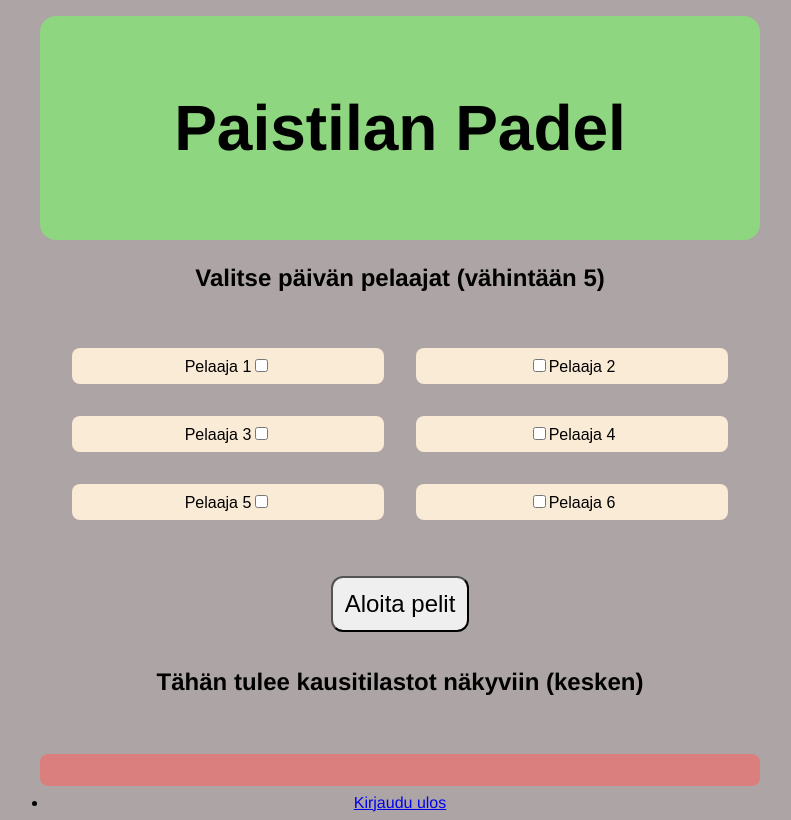
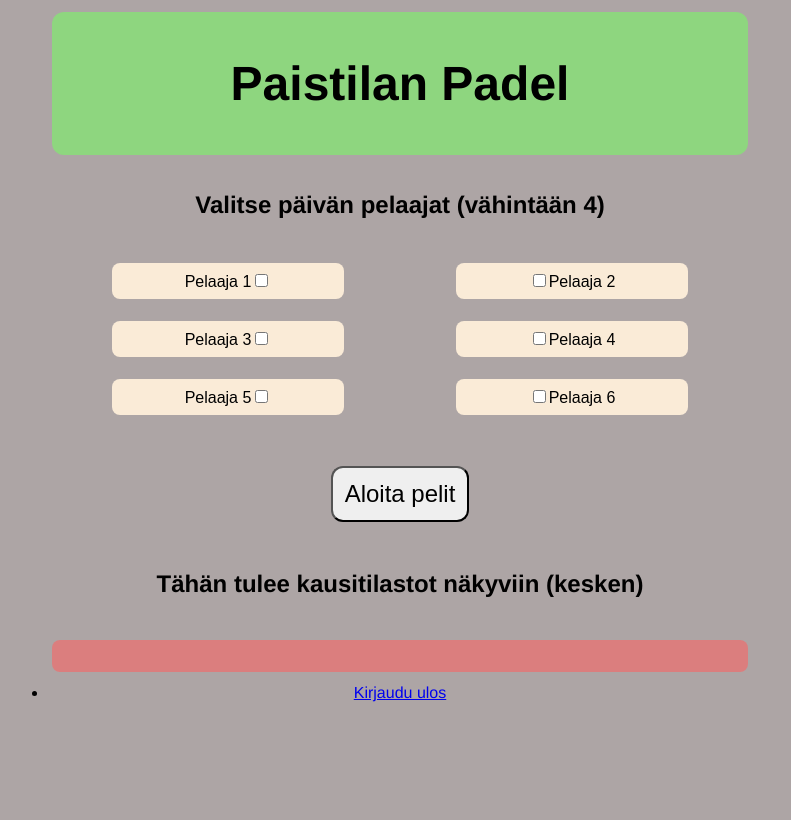
Before and after one commit to taHmeaa/Padelsovellus, a Flask app: template templates/index.html in a window 1280 px wide. Shown: the whole page, without its empty margins (240-1031 px from the left). After the commit the page ends 702 px from the top, so only its background shows below. Run offline with Flask 2, Linux system fonts and the light colour scheme; the template is opened without the code that fills it, so the values that code supplies are empty; the visitor is signed in with stand-in values (Sample User, id 1).

Commit message:
päivätulos sivu ja haavoittuvuuksien parannusta

```diff
--- a/schema.sql
+++ b/schema.sql
@@ -24,7 +24,7 @@ CREATE TABLE games (
     game_time TIMESTAMP
 );
 
-CREATE TABLE stats (
+CREATE TABLE daystats (
     id SERIAL PRIMARY KEY,
     player TEXT,
     score INTEGER,
--- a/static/style.css
+++ b/static/style.css
@@ -12,15 +12,15 @@ body {
     color: black;
     font-weight: bold;
     text-align: center;
-    padding: 1em 1em;
-    font-size: 2em;
+    padding: 0.5em;
+    font-size: 1.5em;
     border-radius: .5em;
-    margin-top: .5em;
+    margin: 12px;
 }
 
 h2 {
     text-align: center;
-    margin: 1em;
+    margin: 1.5em 1em .5em 1em;
     font-size: 1.5em;
     font-weight: bold;
 }
@@ -39,7 +39,7 @@ h2 {
 }
 .dayscores{
     background: rgba(86, 230, 163, 0.562);
-    margin-top: 1em;
+    margin: 12px;
     padding: 1em;
     border-radius: .5em;
     display: grid;
@@ -50,17 +50,17 @@ h2 {
 }
 .scoreboard {
     background: rgb(255, 96, 96, 0.562);
-    margin-top: 1em;
+    margin: 12px;
     padding: 1em;
     border-radius: .5em;
     display: grid;
     grid-template-columns: repeat(2, 1fr);
     font-family: 'Quicksand', sans-serif;
-
 }
 
+
 .score {
-    padding: 1em;
+    padding: unset;
     text-align: center;
 }
 
@@ -69,8 +69,9 @@ h2 {
     text-align: center;
     background-color: bisque;
     border-radius: .5em;
-    margin: 1em;
+    margin: 1em 3em 1em 3em;
     padding: 1em;
+    font-size: 0.8em;
 }
 .scorebutton{
     margin: .5em;
@@ -116,8 +117,8 @@ form #gamestart{
     border-radius: .5em;
     text-align: center;
     background: antiquewhite;
-    padding: .5em;
-    margin: 1em;
+    padding: 0.5em;
+    margin: 0.7em 3.5em;
 }
 
 
--- a/templates/games.html
+++ b/templates/games.html
@@ -8,8 +8,8 @@
         <h1>Paistilan Padel</h1>
     </div>
     <div class="dayscores">
-        <div>Pelaaja</div>
-        <div>Tulos</div>
+        <div>Joukkue 1</div>
+        <div>Joukkue 2</div>
     </div>
     <form action="/stats" method="POST">
 {% for P in playerchart %}
--- a/templates/index.html
+++ b/templates/index.html
@@ -10,32 +10,33 @@
 
 {% if session.user_id %}
 
-<div><h2>Valitse päivän pelaajat (vähintään 5)</h2></div>
+<div><h2>Valitse päivän pelaajat (vähintään 4)</h2></div>
 
-<form action="/games" method="POST" onsubmit="return check()">
+<form action="/games" method="POST" onsubmit="check(this)">
     <div class="playerboard">
-        <div class="playerbox">Pelaaja 1<input type="checkbox" name="player" value="Pelaaja1">         </div>
-        <div class="playerbox">         <input type="checkbox" name="player" value="Pelaaja2">Pelaaja 2</div>
-        <div class="playerbox">Pelaaja 3<input type="checkbox" name="player" value="Pelaaja3">         </div>
-        <div class="playerbox">         <input type="checkbox" name="player" value="Pelaaja4">Pelaaja 4</div>
-        <div class="playerbox">Pelaaja 5<input type="checkbox" name="player" value="Pelaaja5">         </div>
-        <div class="playerbox">         <input type="checkbox" name="player" value="Pelaaja6">Pelaaja 6</div>
+        <label class="playerbox">Pelaaja 1<input type="checkbox" id="player" name="player" value="Pelaaja1">         </label>
+        <label class="playerbox">         <input type="checkbox" id="player" name="player" value="Pelaaja2">Pelaaja 2</label>
+        <label class="playerbox">Pelaaja 3<input type="checkbox" id="player" name="player" value="Pelaaja3">         </label>
+        <label class="playerbox">         <input type="checkbox" id="player" name="player" value="Pelaaja4">Pelaaja 4</label>
+        <label class="playerbox">Pelaaja 5<input type="checkbox" id="player" name="player" value="Pelaaja5">         </label>
+        <label class="playerbox">         <input type="checkbox" id="player" name="player" value="Pelaaja6">Pelaaja 6</label>
     </div>
     <div class="scorebutton">
-        <input id= "gamestart" type="submit" value="Aloita pelit" >
+        <input id= "gamestart" type="submit" value="Aloita pelit">
     </div>
+
 </form>
 <script>
-    function check() {
+    function check(form) {
     var checked = 0;
-        var player = form.getElementById("player");
+    var player = document.getElementsByTagName("player");
     var chks = player.getElementsByTagName("input");
     for (var i = 0; i < chks.length; i++) {
         if (chks[i].checked) {
             checked++;
         }
     }
-        if (checked > 5) {
+    if (checked > 3) {
         return true;
     }
     else {
@@ -46,6 +47,7 @@
 </script>
 <div><h2>Tähän tulee kausitilastot näkyviin (kesken)</h2></div>
 <br>
+
 <div class="scoreboard">{{ podium }}</div>
 <nav>
     <ul>
@@ -55,12 +57,13 @@
     </ul>
 </nav>
 {% else %}
+<p>{{ message }}</p><br>
 <div class="login">
     <form action="/login" method="post">
         <label for="username">Tunnus:</label>
-        <input type="text" name="username">
+        <input type="text" id = "username" name="username" placeholder="Syötä tunnus" required>
         <label for="password">Salasana:</label>
-        <input type="password" name="password">
+        <input type="password" name="password" placeholder="Syötä salasana" required>
         <input id=button type="submit" value="Kirjaudu">
     </form>
 </div>
--- a/templates/register.html
+++ b/templates/register.html
@@ -1,11 +1,12 @@
 <meta name="viewport" content="width=device-width, initial-scale=1">
 <link rel="stylesheet" href="/static/style.css">
+<p>{{ message }}</p><br>
 <div>
     <form action="/register" method="post">
         <div><label for="username">Tunnus:</label></div>
-        <div><input type="text" name="username"></div>
+        <div><input type="text" name="username" minlength="4" maxlength="12" required></div>
         <div><label for="password">Salasana:</label></div>
-        <div><input type="password" name="password1"></div>
+        <div><input type="password" name="password1" minlength="4" maxlength="16"required></div>
         <div><label for="password">Salasana uudestaan:</label></div>
         <input type="password" name="password2">
         <input type="submit" value="Luo tunnus">
```
Also changed, not shown: routes.py (+11 -17 lines), statistic.py (+15 -6 lines). Lines whose indentation alone changed are shown as unchanged.
